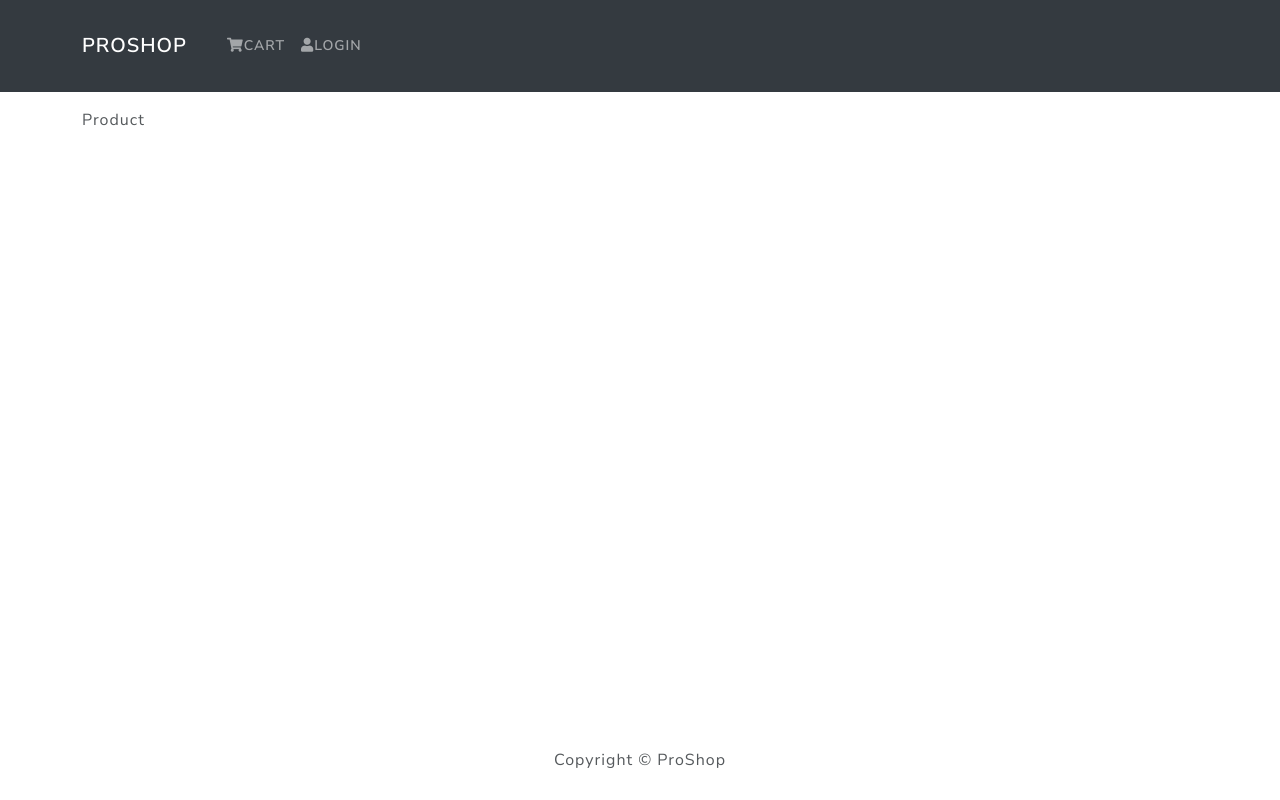
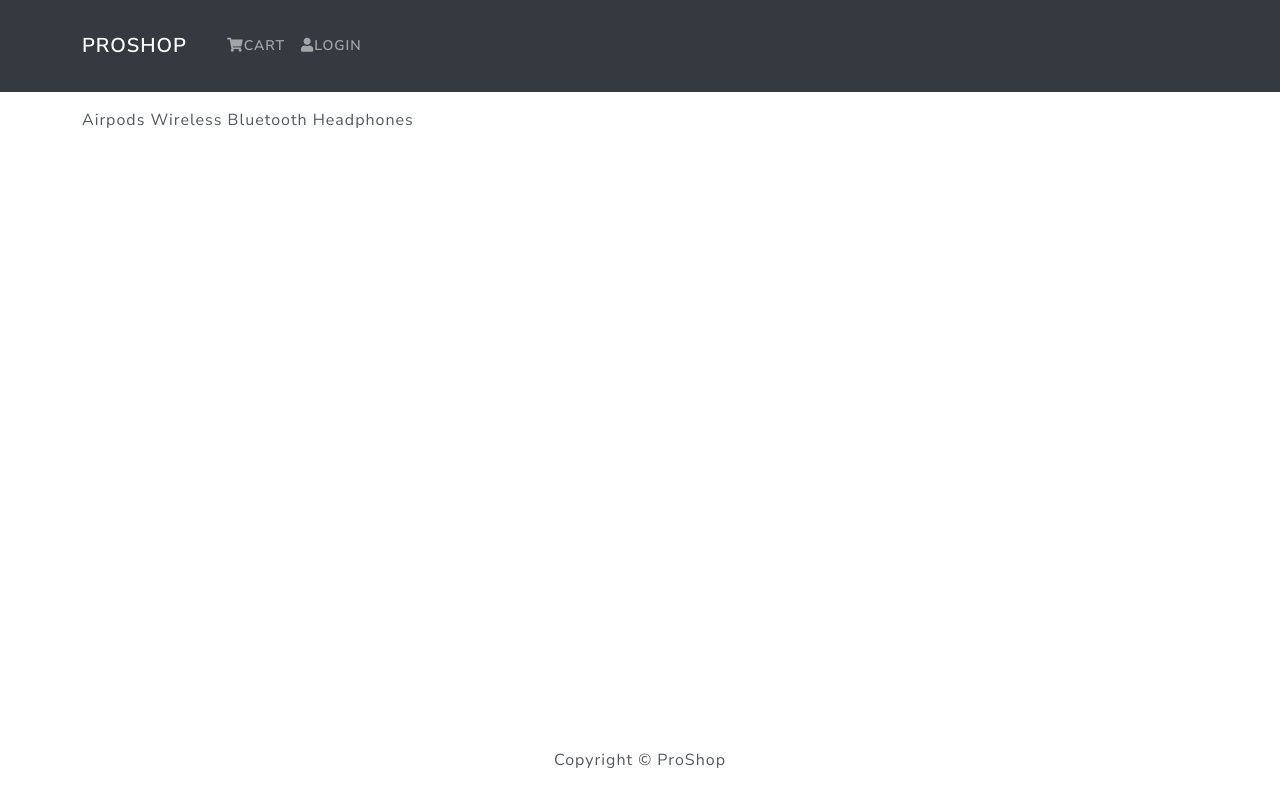
Before and after one commit to hyechanshin/ProShop, a React (Create React App) app in the folder frontend/: page /product/1 in a window 1280 px wide. Built offline with nearby package versions, Linux system fonts and the light colour scheme.

Commit message:
fix routing

```diff
--- a/frontend/src/screens/ProductScreen.js
+++ b/frontend/src/screens/ProductScreen.js
@@ -1,9 +1,15 @@
 import React from 'react'
+import { Link, useParams } from 'react-router-dom'
+import { Row, Col, Image, ListGroup, Button, Card } from 'react-bootstrap'
+import Rating from '../components/Rating'
+import products from '../products'
 
 function ProductScreen() {
+    const { id } = useParams();
+    const product = products.find((p) => p._id == Number(id))
     return (
         <div>
-            Product
+            {product.name}
         </div>
     )
 }
```
